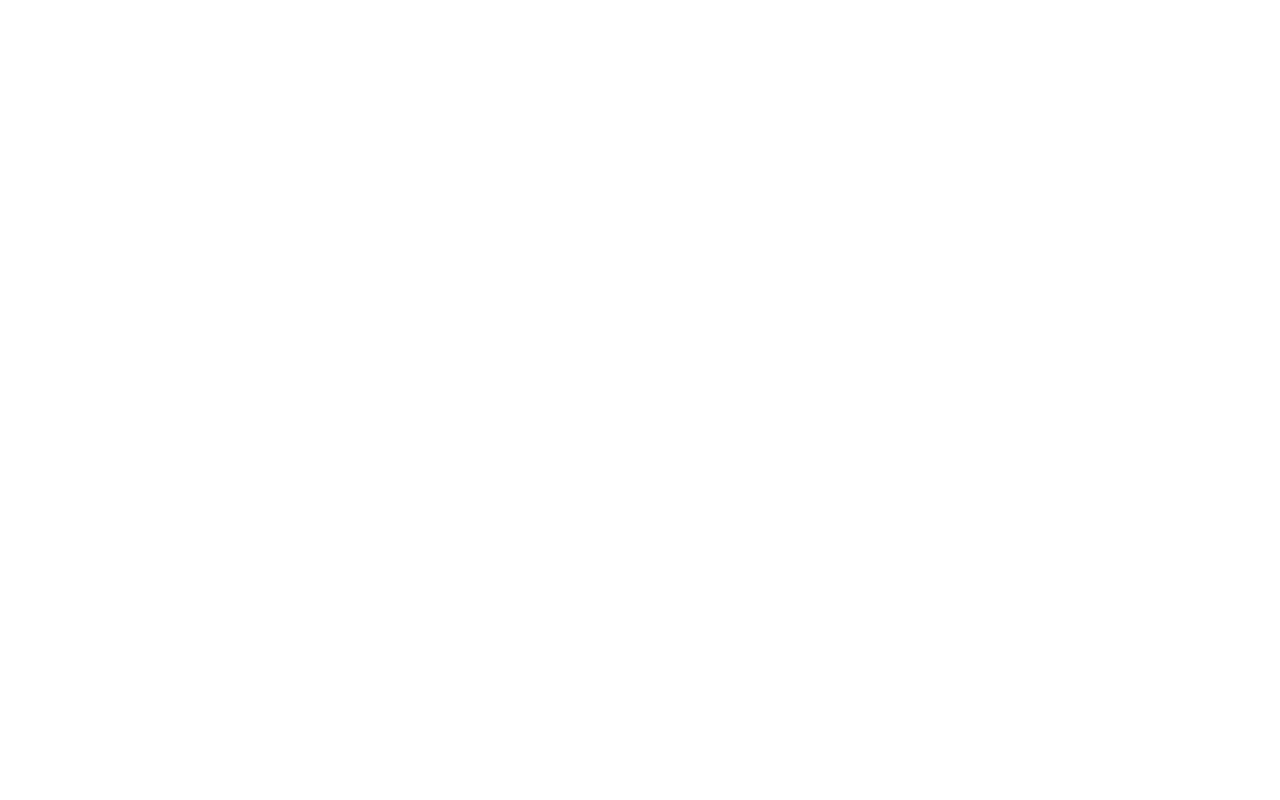
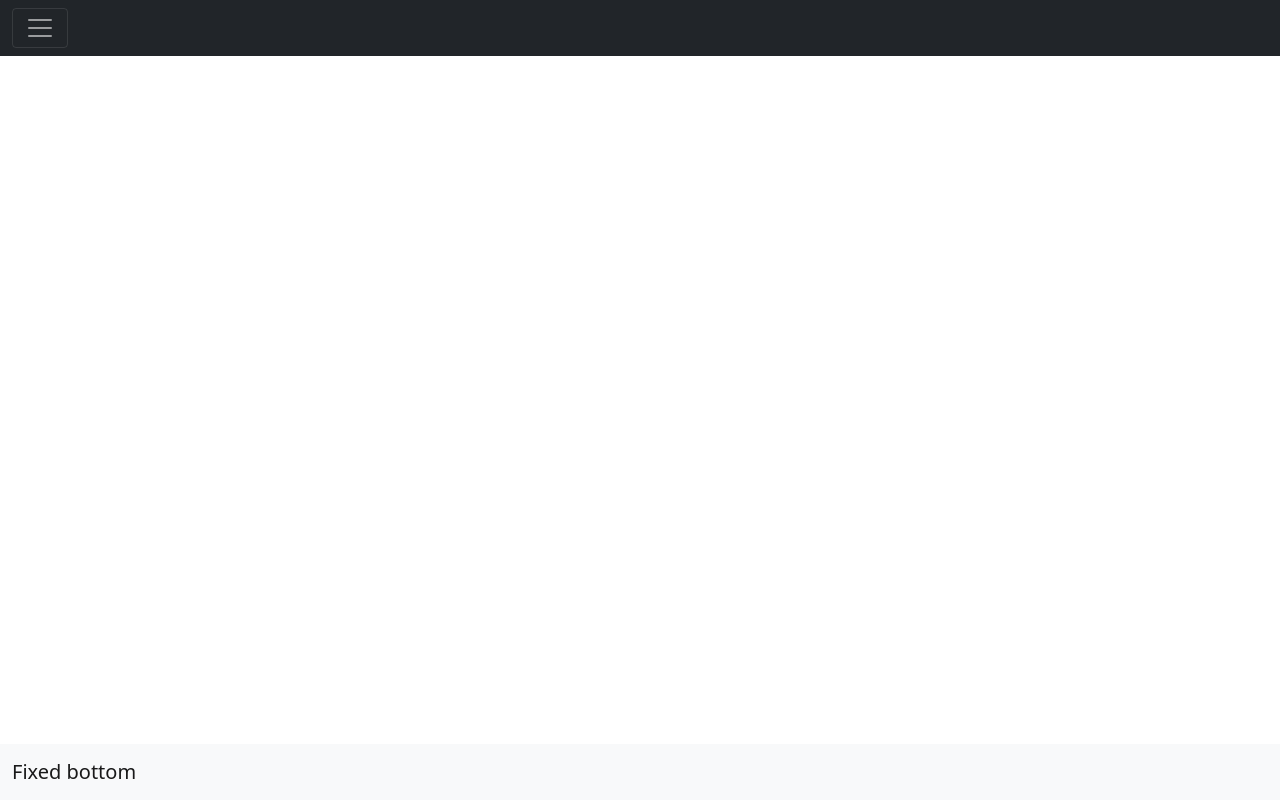
Before and after one commit to chall8001/Portfolio-site, a plain HTML site: page 02-Homework/portfolio.html in a window 1280 px wide. Drawn offline with nearby package versions, Linux system fonts and the light colour scheme.

Commit message:
added headers and footers

```diff
--- a/02-Homework/portfolio.html
+++ b/02-Homework/portfolio.html
@@ -3,9 +3,30 @@
 <head>
     <meta charset="UTF-8">
     <meta name="viewport" content="width=device-width, initial-scale=1.0">
+    <link href="https://cdn.jsdelivr.net/npm/bootstrap@5.0.0-beta1/dist/css/bootstrap.min.css" rel="stylesheet" integrity="sha384-giJF6kkoqNQ00vy+HMDP7azOuL0xtbfIcaT9wjKHr8RbDVddVHyTfAAsrekwKmP1" crossorigin="anonymous">
     <title>Document</title>
 </head>
 <body>
+    <!-- Navbar -->
+    <div class="collapse" id="navbarToggleExternalContent">
+        <div class="bg-dark p-4">
+          <h5 class="text-white h4">Collapsed content</h5>
+          <span class="text-muted">Toggleable via the navbar brand.</span>
+        </div>
+      </div>
+      <nav class="navbar navbar-dark bg-dark">
+        <div class="container-fluid">
+          <button class="navbar-toggler" type="button" data-bs-toggle="collapse" data-bs-target="#navbarToggleExternalContent" aria-controls="navbarToggleExternalContent" aria-expanded="false" aria-label="Toggle navigation">
+            <span class="navbar-toggler-icon"></span>
+          </button>
+        </div>
+      </nav>
 
+      <!-- footer -->
+      <nav class="navbar fixed-bottom navbar-light bg-light">
+        <div class="container-fluid">
+          <a class="navbar-brand" href="#">Fixed bottom</a>
+        </div>
+      </nav>
 </body>
 </html>
```
Also changed, not shown: index.html (+21 -0 lines).
